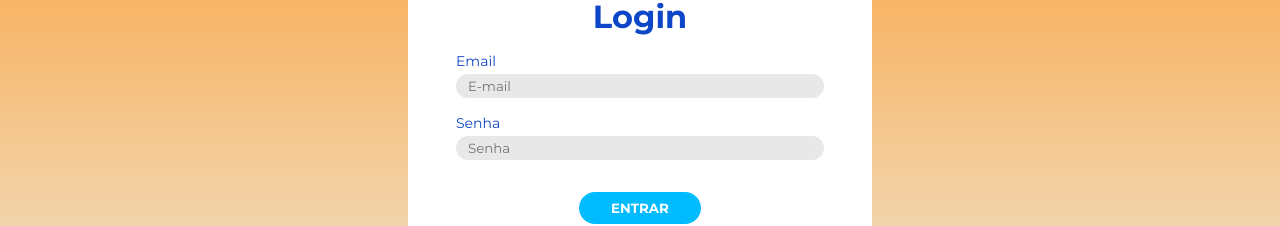
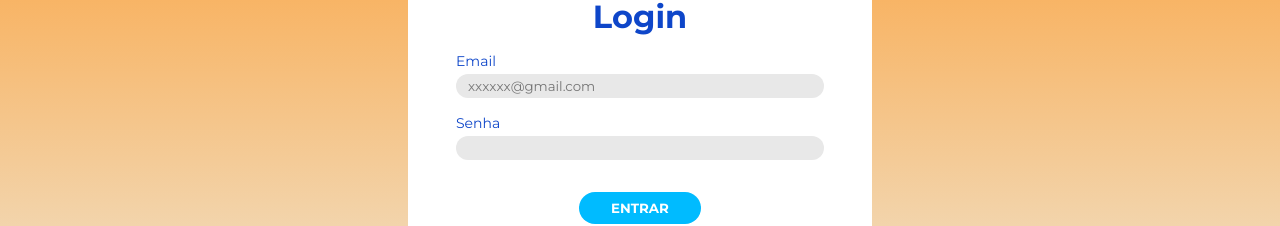
Before and after one commit to KeylaneCardoso/vm-control, an Angular app: page / in a window 1280 px wide. Shown: the part 303-529 px from the top of the page. Built offline with nearby package versions, Linux system fonts and the light colour scheme.

Commit message:
edit feat: adição das validações do formulário

```diff
--- a/src/app/pages/login/login.component.html
+++ b/src/app/pages/login/login.component.html
@@ -13,12 +13,13 @@
               requerid
               class="input-login"
               type="e-mail"
-              name=""
-              placeholder="E-mail"
-              formControlName="campoEmail">
+              name="email"
+              placeholder="xxxxxx@gmail.com"
+              formControlName="campoEmail"
+              pattern="^\w+([\.+-]?\w+)*@\w+([\.-]?\w+)*(\.\w{2,3})+$"
+              [(ngModel)]="userData.email">
             <div *ngIf="campoEmail.invalid && formDir.submitted">
-              <p *ngIf="campoEmail.errors?.['required']">O Email é obrigatório para realização do Login!</p>
-              <!-- <p *ngIf="campoEmail.errors?.['required']">O Email não está no formato correto!</p> -->
+              <span *ngIf="campoEmail.errors?.['required']">O Email é obrigatório para realização do Login!</span>
             </div>
           </fieldset>
           <fieldset>
@@ -27,23 +28,18 @@
               requerid
               class="input-login"
               type="password"
-              name=""
-              placeholder="Senha"
-              formControlName="campoSenha">
+              name="senha"
+              formControlName="campoSenha"
+              [(ngModel)]="userData.senha">
             <div *ngIf="campoSenha.invalid && formDir.submitted">
-              <p class="" *ngIf="campoSenha.errors?.['required']">A senha é obrigatório para realização do Login!</p>
+              <span class="" *ngIf="campoSenha.errors?.['required']">A senha é obrigatório para realização do Login!</span>
             </div>
           </fieldset>
           <button
-            class="button-login" type="submit" onsubmit=""
-            [routerLink]="['/home']"
+            class="button-login"
+            type="submit"
+            onsubmit=""
             >Entrar</button>
-            <!-- <button
-              class="button-login"
-              type="submit"
-              value="{{dataLogin}}"
-              *ngIf=""
-            >Entrar</button> -->
         </form>
       </div>
     </body>
--- a/src/app/pages/login/login.component.scss
+++ b/src/app/pages/login/login.component.scss
@@ -68,6 +68,11 @@ main{
                 border-radius: 30px;
                 background-color: #e8e8e8;
             }
+
+            span{
+                color: red;
+                font-size: 12px;
+            }
         }
 
         .button-login{
--- a/src/app/pages/login/login.component.ts
+++ b/src/app/pages/login/login.component.ts
@@ -1,33 +1,36 @@
 import { Component, OnInit, Input } from '@angular/core';
-import { RouterModule } from '@angular/router';
+import { RouterModule, Router } from '@angular/router';
 import { LocalStorageService } from '../../services/local-storage.service';
-import { FormGroup, FormControl, FormsModule, ReactiveFormsModule, Validators } from '@angular/forms';
-import { CommonModule } from '@angular/common';
+import { FormGroup, FormControl, FormsModule, ReactiveFormsModule, Validators, NgForm } from '@angular/forms';
+import { CommonModule, JsonPipe } from '@angular/common';
+import { EmailValidator } from '@angular/forms';
 
 @Component({
   selector: 'app-login',
   standalone: true,
-  imports: [RouterModule, FormsModule, ReactiveFormsModule, CommonModule],
+  imports: [RouterModule, FormsModule, ReactiveFormsModule, CommonModule, JsonPipe],
   templateUrl: './login.component.html',
   styleUrl: './login.component.scss'
 })
 export class LoginComponent implements OnInit {
-  @Input() dataLogin!: string;
-  userData: any;
+  @Input('loginForm') dataLogin!: string;
 
-  loginForm! : FormGroup;
+  userData: any = {
+    email: '',
+    senha: ''
+  }
+
+  loginForm! : FormGroup ;
 
 
 
-  constructor(private localStorageService: LocalStorageService) { }
+
+  constructor(private localStorageService: LocalStorageService, private router: Router) { }
 
   ngOnInit(): void {
-    this.userData = this.localStorageService.getItem('username');
-    console.log(this.userData);
-
     this.loginForm = new FormGroup({
-      campoEmail: new FormControl('', Validators.required),
-      campoSenha: new FormControl('', Validators.required),
+      campoEmail: new FormControl('', [Validators.required, Validators.email]),
+      campoSenha: new FormControl('', [Validators.required]),
     });
   }
 
@@ -44,6 +47,12 @@ export class LoginComponent implements OnInit {
       return;
     }
 
-    console.log("enviou");
+    const userDataString = JSON.stringify(this.userData);
+    this.localStorageService.setItem('userData', userDataString);
+
+    this.router.navigate(['/home']);
+    // console.log("Dados salvos no Local Storage!");
+    // console.log(localStorage.getItem('userdata'));
+    // console.log("enviou");
   }
 }
```
